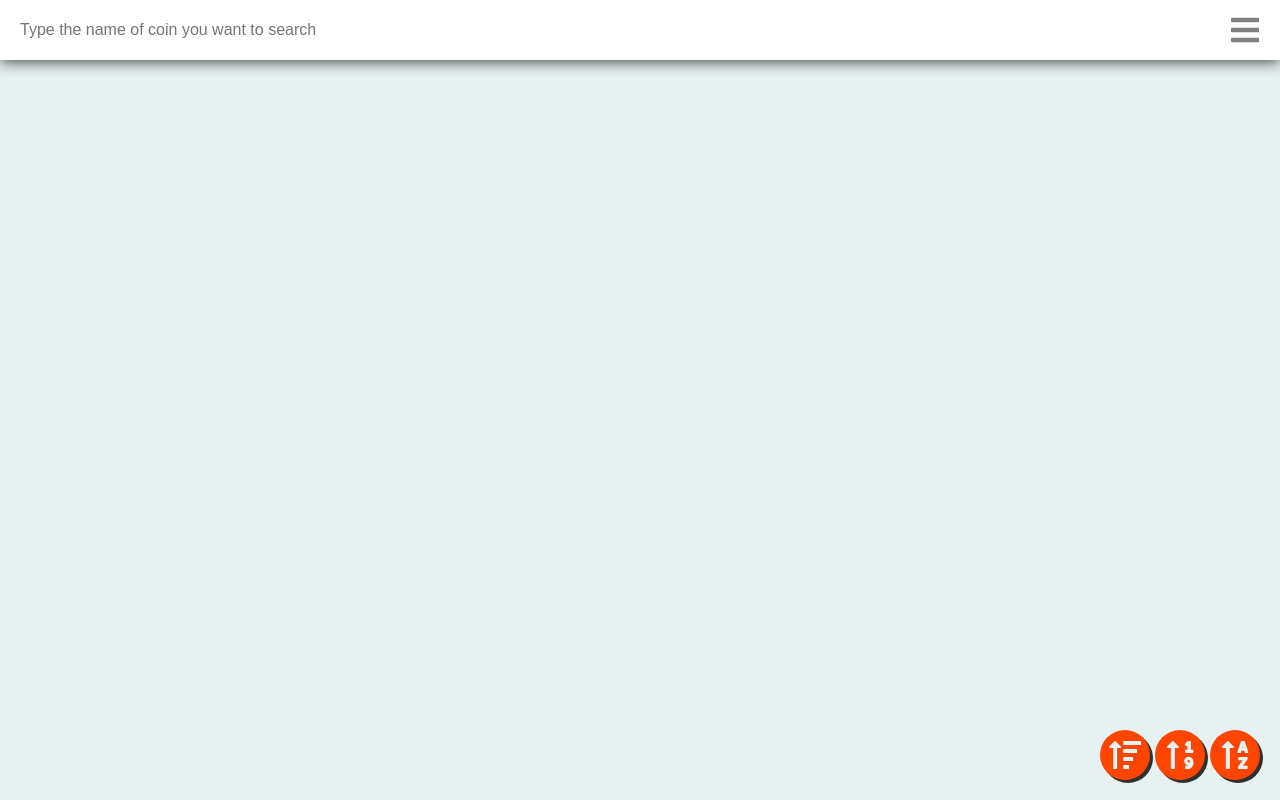
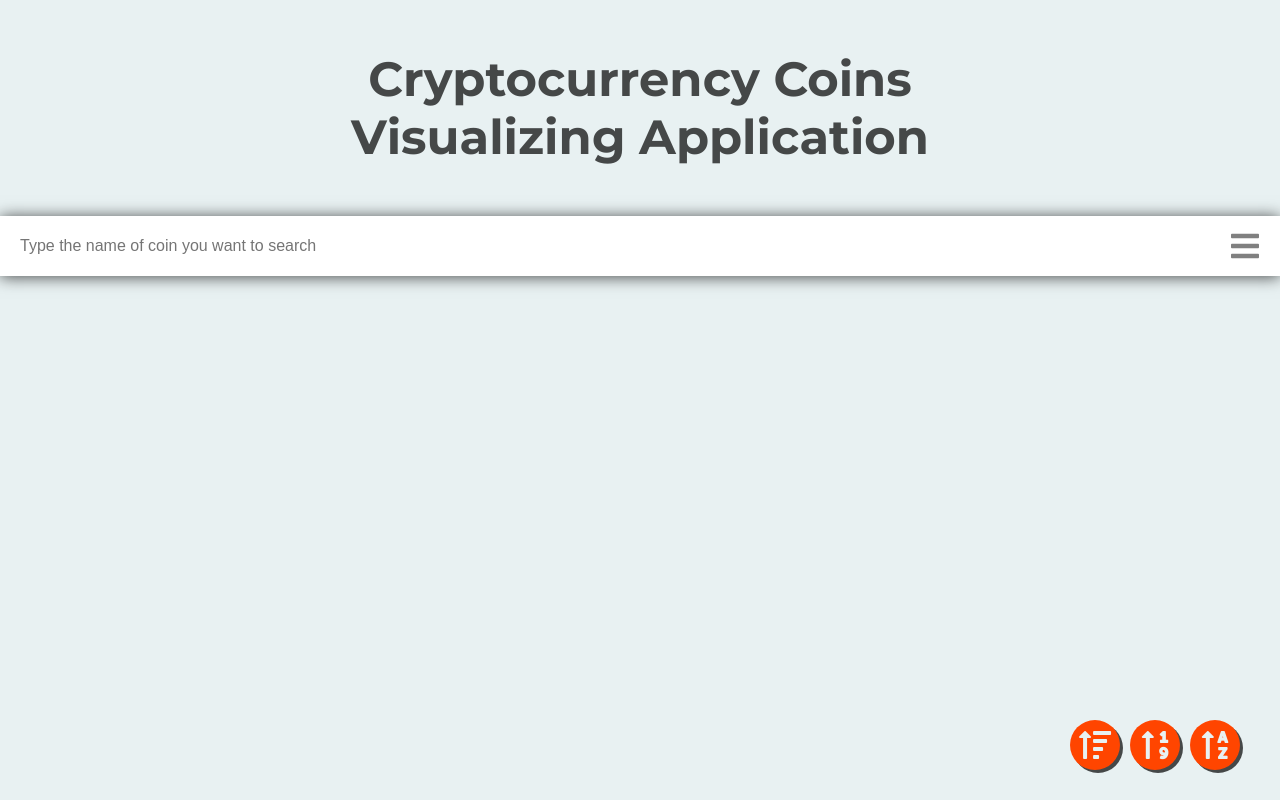
Before and after one commit to trungh13/integrify-assignment9-cryptocurrency, a plain HTML site: page index.html in a window 1280 px wide. Drawn offline with Linux system fonts and the light colour scheme; no server answers.

Commit message:
add desc,asc arrow for change in 24h. add sticky scroll searchbar

```diff
--- a/index.html
+++ b/index.html
@@ -5,7 +5,7 @@
 	<meta charset="UTF-8">
 	<meta name="viewport" content="width=device-width, initial-scale=1.0">
 	<meta http-equiv="X-UA-Compatible" content="ie=edge">
-	<title>Document</title>
+	<title>Cryptocurrency Coins Visualizing Application</title>
 	<link rel="stylesheet" href="./src/style.css">
 	<link href="https://fonts.googleapis.com/css?family=Montserrat:100,400,600,700,800" rel="stylesheet">
 	<link rel="stylesheet" href="https://use.fontawesome.com/releases/v5.0.13/css/all.css" integrity="sha384-DNOHZ68U8hZfKXOrtjWvjxusGo9WQnrNx2sqG0tfsghAvtVlRW3tvkXWZh58N9jp"
@@ -14,16 +14,26 @@
 
 <body>
 	<header>
-		<input type="text" id="search-panel" placeholder="Type the name of coin you want to search">
-		<div class="display-type-div">
-			<i id="display-type" class="fas fa-bars fa-2x"></i>
+		<h1>Cryptocurrency Coins</h1>
+		<h1>Visualizing Application</h1>
+		<div class="search-panel-div">
+			<input type="text" id="search-panel" placeholder="Type the name of coin you want to search">
+			<div class="display-type-div">
+					<i id="display-type" class="fas fa-bars fa-2x"></i>
+				</div>
 		</div>
 	</header>
 	<div class="main">
 		<div id="cryto-list" class="display-grid"></div>
-		<div class="sort" id="sort-alphabet"><i  class="fas fa-sort-alpha-up fa-2x"></i></div>
-		<div class="sort" id="sort-rank"><i class="fas fa-sort-numeric-up fa-2x"></i></div>
-		<div class="sort" id="sort-price"><i class="fas fa-sort-amount-up fa-2x"></i></div>
+		<div class="sort" id="sort-alphabet">
+			<i class="fas fa-sort-alpha-up fa-2x"></i>
+		</div>
+		<div class="sort" id="sort-rank">
+			<i class="fas fa-sort-numeric-up fa-2x"></i>
+		</div>
+		<div class="sort" id="sort-price">
+			<i class="fas fa-sort-amount-up fa-2x"></i>
+		</div>
 	</div>
 
 
--- a/src/scripts.js
+++ b/src/scripts.js
@@ -52,9 +52,6 @@ const render = item => {
 
   const itemBody = document.createElement("div");
   itemBody.className = "item-body";
-  const itemBodyMarketCap = document.createElement("div");
-  itemBodyMarketCap.className = "item-body-marketCap";
-  itemBodyMarketCap.innerHTML = `Market cap : ${item.quotes.USD.market_cap}`;
 
   const itemBodyPriceUSD = document.createElement("div");
   itemBodyPriceUSD.className = "item-body-priceUSD";
@@ -64,13 +61,11 @@ const render = item => {
   itemBodyPriceBTC.innerHTML = `BTC : ${item.quotes.BTC.price}`;
   const itemBodyVol24h = document.createElement("div");
   itemBodyVol24h.className = "item-body-volumn24h";
-  itemBodyVol24h.innerHTML = `Volume 24h : ${item.quotes.USD.volume_24h}`;
+  itemBodyVol24h.innerHTML = `Volume in 24h : ${item.quotes.USD.volume_24h}`;
   const itemBodyChange24h = document.createElement("div");
   itemBodyChange24h.className = "item-body-change24h";
-  itemBodyChange24h.innerHTML = `Change 24h : ${
-    item.quotes.USD.percent_change_24h
-  }`;
-  itemBody.appendChild(itemBodyMarketCap);
+  itemBodyChange24h.innerHTML = `Change in 24h : ${item.quotes.USD.percent_change_24h}`;
+  item.quotes.USD.percent_change_24h>=0?itemBodyChange24h.innerHTML+=` <i class="fas fa-caret-up"></i>`:itemBodyChange24h.innerHTML+=` <i class="fas fa-caret-down"></i>`
   itemBody.appendChild(itemBodyPriceUSD);
   itemBody.appendChild(itemBodyPriceBTC);
   itemBody.appendChild(itemBodyVol24h);
@@ -207,6 +202,7 @@ function displayTable() {
   crytoList.classList = "display-table";
   itemList.forEach(element => {
     element.classList.add("item-table");
+    element.children[0].classList.add("item-header-table");
     element.firstChild.firstChild.classList.add("item-header-name-table");
     element.children[1].classList.add("item-body-table");
   });
@@ -215,7 +211,24 @@ function displayGrid() {
   crytoList.classList = "display-grid";
   itemList.forEach(element => {
     element.classList.remove("item-table");
+    element.children[0].classList.remove("item-header-table");
     element.firstChild.firstChild.classList.remove("item-header-name-table");
     element.children[1].classList.remove("item-body-table");
   });
 }
+
+const searchPaneDiv = document.querySelector(".search-panel-div");
+const searchPanelPos = searchPaneDiv.offsetTop;
+const displayTypeDiv = document.querySelector(".display-type-div");
+
+window.onscroll = function() {
+  if (window.pageYOffset >= (searchPanelPos)) {
+    searchPaneDiv.classList.add("fixed-header");
+    displayTypeDiv.classList.add("fixed-header");
+    crytoList.style.paddingTop = "90px";
+  } else {
+    searchPaneDiv.classList.remove("fixed-header");
+    displayTypeDiv.classList.remove("fixed-header");
+    crytoList.style.paddingTop = "30px";
+  }
+};
--- a/src/style.css
+++ b/src/style.css
@@ -4,7 +4,7 @@
   --color-3: #247ba0;
   --color-4: #1b98e0;
   --color-5: #e8f1f2;
-  --color-shadow:rgba(0,0,0,0.8);
+  --color-shadow: rgba(0, 0, 0, 0.7);
 }
 * {
   padding: 0;
@@ -12,16 +12,15 @@
   box-sizing: border-box;
 }
 @keyframes spin {
-  25%{
-    transform:rotate(22deg);
+  25% {
+    transform: rotate(22deg);
   }
-  70%{
-    transform:rotate(25deg);
+  70% {
+    transform: rotate(25deg);
   }
-  100%{
-    transform:rotate(0deg)
+  100% {
+    transform: rotate(0deg);
   }
-
 }
 @keyframes shake {
   10%,
@@ -54,15 +53,30 @@ body {
   font-weight: 100;
 }
 header {
-  position: fixed;
-  top: 0;
-  left: 0;
-  right: 0;
+  text-align: center;
+  padding-top:50px;
+}
+header h1 {
+  color: var(--color-shadow);
+  font-size:3em;
+  padding:0 50px;
+}
+header h1:nth-child(2){
+  padding-bottom:50px;
+}
+.search-panel-div {
+  overflow: hidden;
   height: 60px;
   color: var(--color-1);
   background-color: var(--color-5);
   box-shadow: 0px 1px 15px var(--color-shadow);
   z-index: 69;
+  position: relative;
+}
+.fixed-header {
+  position: fixed;
+  top: 0;
+  width: 100%;
 }
 #search-panel {
   height: 100%;
@@ -71,38 +85,39 @@ header {
   font-size: 1em;
   border: none;
 }
-.display-type-div{
-  position:fixed;
-  top:0;
-  right:0;
-  height:60px;
+.display-type-div {
+  height: 60px;
   width: 70px;
-  display:flex;
+  display: flex;
   align-items: center;
   justify-content: center;
+  z-index: 69;
+  position: absolute;
+  right: 0;
+  top: 0px;
 }
-#display-type{
-  color:gray;
+#display-type {
+  color: gray;
 }
 #cryto-list {
-  padding-top: 90px;
-  padding-bottom:30px;
+  padding-top: 30px;
+  padding-bottom: 30px;
   margin: auto;
   width: 90%;
   display: grid;
   grid-gap: 10px;
   justify-content: center;
 }
-.display-grid{
-  grid-template-columns: repeat(auto-fill, minmax(270px, 1fr));
+.display-grid {
+  grid-template-columns: repeat(auto-fill, minmax(280px, 1fr));
 }
-.display-table{
-  grid-template-columns:1fr;
+.display-table {
+  grid-template-columns: 1fr;
 }
 .item {
   background-color: var(--color-3);
-  border-top:1px solid var(--color-5);
-  border-left:1px solid var(--color-5);
+  border-top: 1px solid var(--color-5);
+  border-left: 1px solid var(--color-5);
 }
 .item:hover {
   margin-left: -5px;
@@ -146,19 +161,19 @@ header {
 .sort {
   z-index: 100;
   position: fixed;
-  bottom: 20px;
+  bottom: 30px;
   height: 50px;
   width: 50px;
   background-color: orangered;
   box-shadow: 3px 3px var(--color-shadow);
 }
-.sort{
+.sort {
   display: flex;
   align-items: center;
   justify-content: center;
   border-radius: 50%;
 }
-.sort i:hover{
+.sort i:hover {
   animation: spin 1s;
 }
 .sort:hover {
@@ -168,27 +183,37 @@ header {
   background-color: lightblue;
 }
 #sort-alphabet {
-  right: 20px;
+  right: 40px;
 }
 #sort-rank {
-  right: 75px;
+  right: 100px;
 }
 #sort-price {
-  right: 130px;
+  right: 160px;
 }
-
-.item-table{
+.fa-caret-up{
+  color:lightgreen;
+}
+.fa-caret-down{
+  color:lightcoral;
+}
+/* Display table */
+.item-table {
   display: grid;
   grid-template-columns: 1fr 3fr;
 }
-.item-header-name-table{
-  display:grid;
+.item-header-table{
+  padding: 10px 20px;
+}
+.item-header-name-table {
+  display: grid;
   grid-template-columns: 20px 1fr;
   width: 100%;
 }
-.item-header-name-table p{
+.item-header-name-table p {
   grid-column: 2/3;
 }
-.item-body-table{
-  grid-template-columns: 1fr 1fr ;
+.item-body-table {
+  grid-template-columns: 1fr 1fr;
+  padding: 10px 20px;
 }
```
